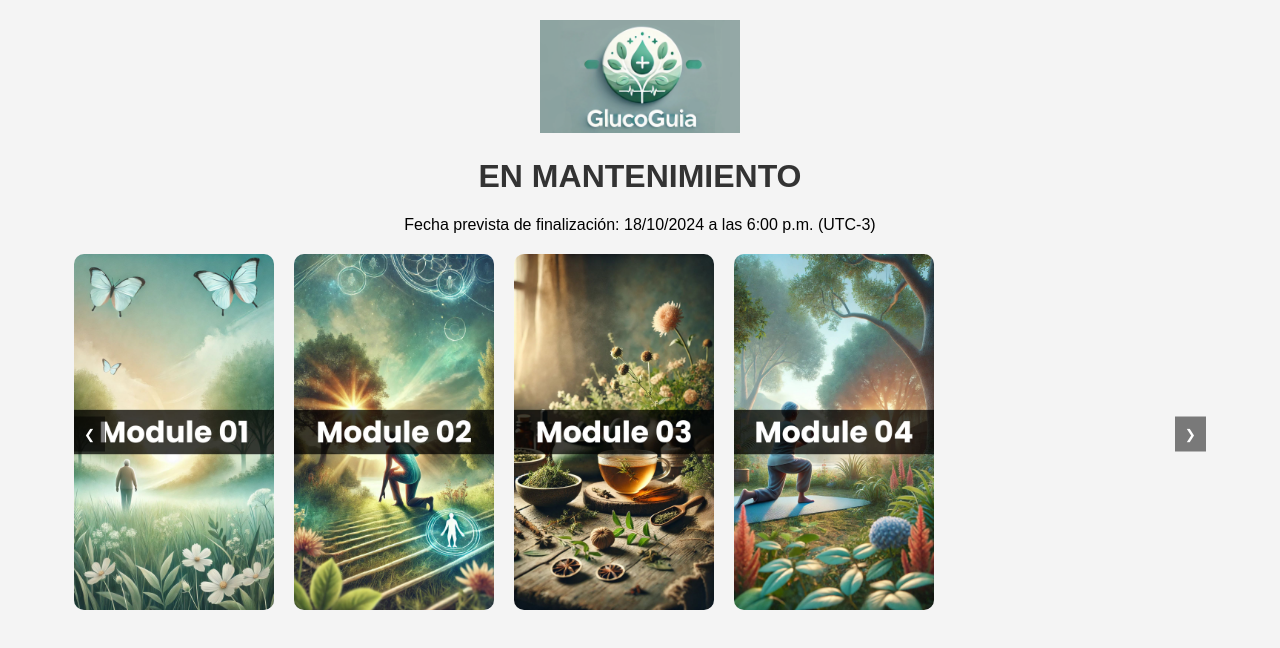
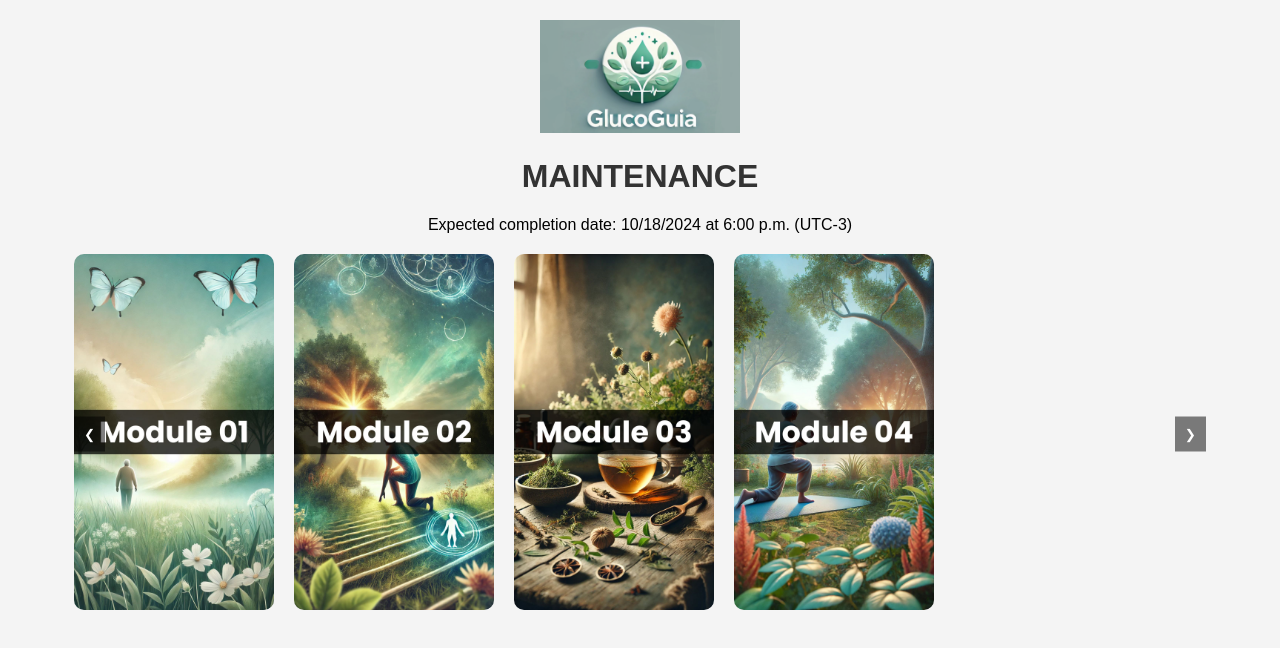
Before and after one commit to vmnegocios/glucoguide-app.site, a plain HTML site: page app/index.html in a window 1280 px wide. Drawn offline with Linux system fonts and the light colour scheme.

Commit message:
Update index.html

```diff
--- a/app/index.html
+++ b/app/index.html
@@ -91,8 +91,8 @@
             <img src="images/logo.png" alt="Logo">
         </div>
 
-        <h1>EN MANTENIMIENTO</h1>
-        <p>Fecha prevista de finalización: 18/10/2024 a las 6:00 p.m. (UTC-3)</p>
+        <h1>MAINTENANCE</h1>
+        <p>Expected completion date: 10/18/2024 at 6:00 p.m. (UTC-3)</p>
 
         <div class="carousel">
             <button class="arrow arrow-left" onclick="moveCarousel(-1)">&#10094;</button>
```
